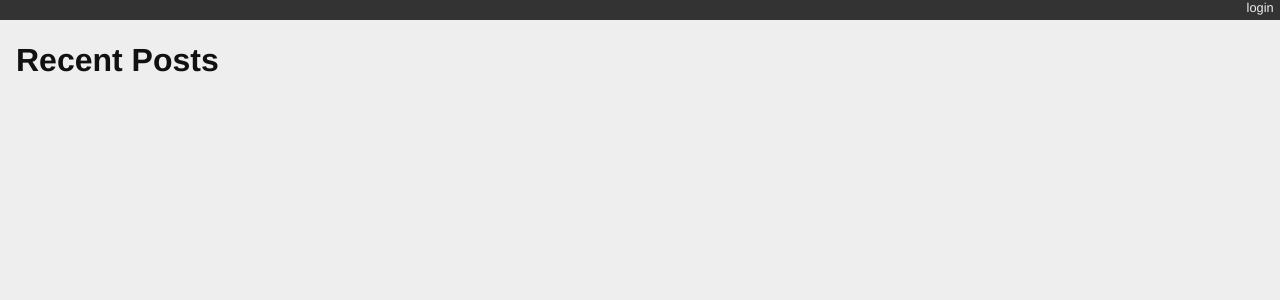
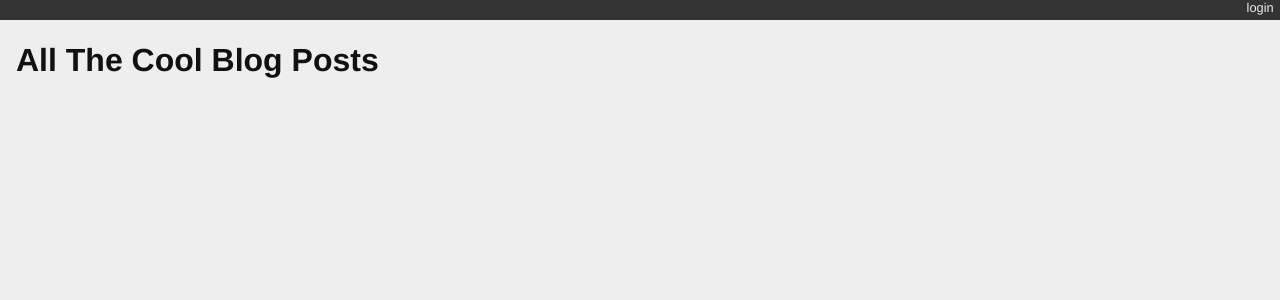
Before and after one commit to joejohnsto/django-blog, a Django app: page / in a window 1280 px wide. Shown: the top 300 px of the page. Run offline with Django 3.2, Linux system fonts and the light colour scheme; data that the repository does not hold is empty.

Commit message:
Changed the title

```diff
--- a/blogging/templates/blogging/list.html
+++ b/blogging/templates/blogging/list.html
@@ -1,7 +1,7 @@
 {% extends "base.html" %}
 
 {% block content %}
-    <h1>Recent Posts</h1>
+    <h1>All The Cool Blog Posts</h1>
     {% comment %} here is where the query happens {% endcomment %}
     {% for post in posts %}
     <div class="post">
```
